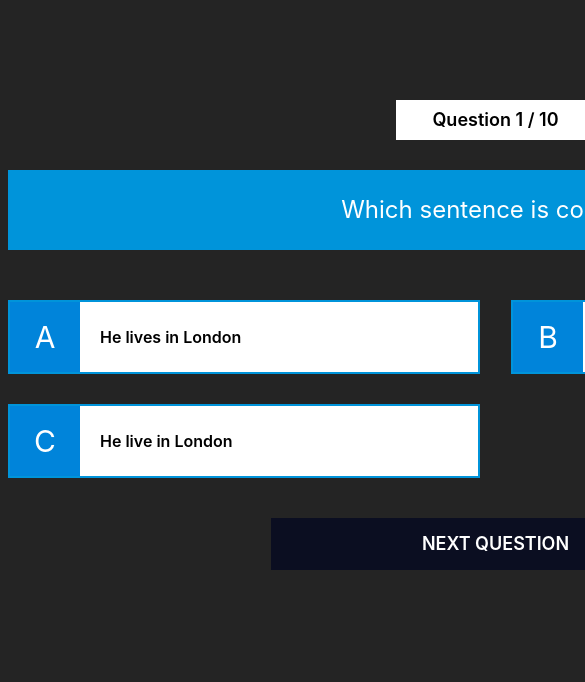
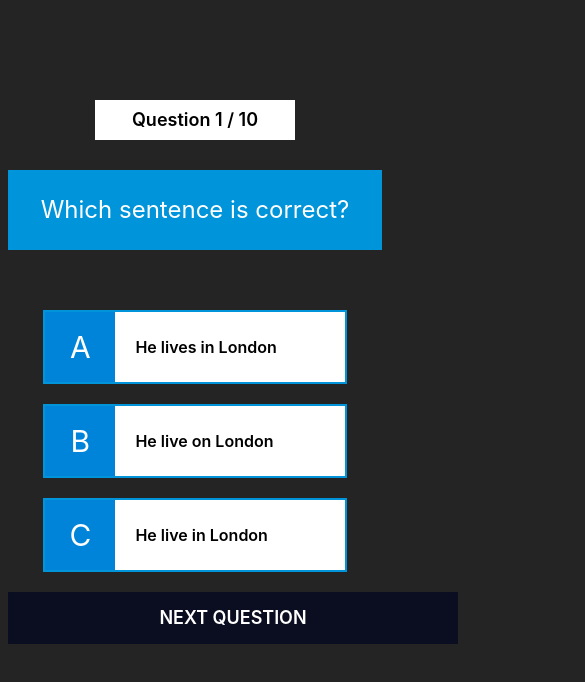
Before and after one commit to fsancho1985/english-test-level, a React (Vite) app: page / in a window 390 px wide. Shown: the top 682 px of the page, 585 px wide, since content can reach past the window. Built offline with nearby package versions, Linux system fonts and the light colour scheme.

Commit message:
Adicionando responsividade

```diff
--- a/src/index.css
+++ b/src/index.css
@@ -170,3 +170,22 @@
 .disabled-answer {
   pointer-events: none;
 }
+
+@media(max-width: 900px) {
+  .quiz {
+    width: 100%;
+    display: flex;
+    flex-direction: column;
+  }
+  .answers {
+    width: 100%;
+    display: flex;
+    flex-direction: column;
+    justify-content: center;
+    align-items: center;
+  }
+  .answer {
+    width: 80%;
+    margin: 10px;
+  }
+}
```
